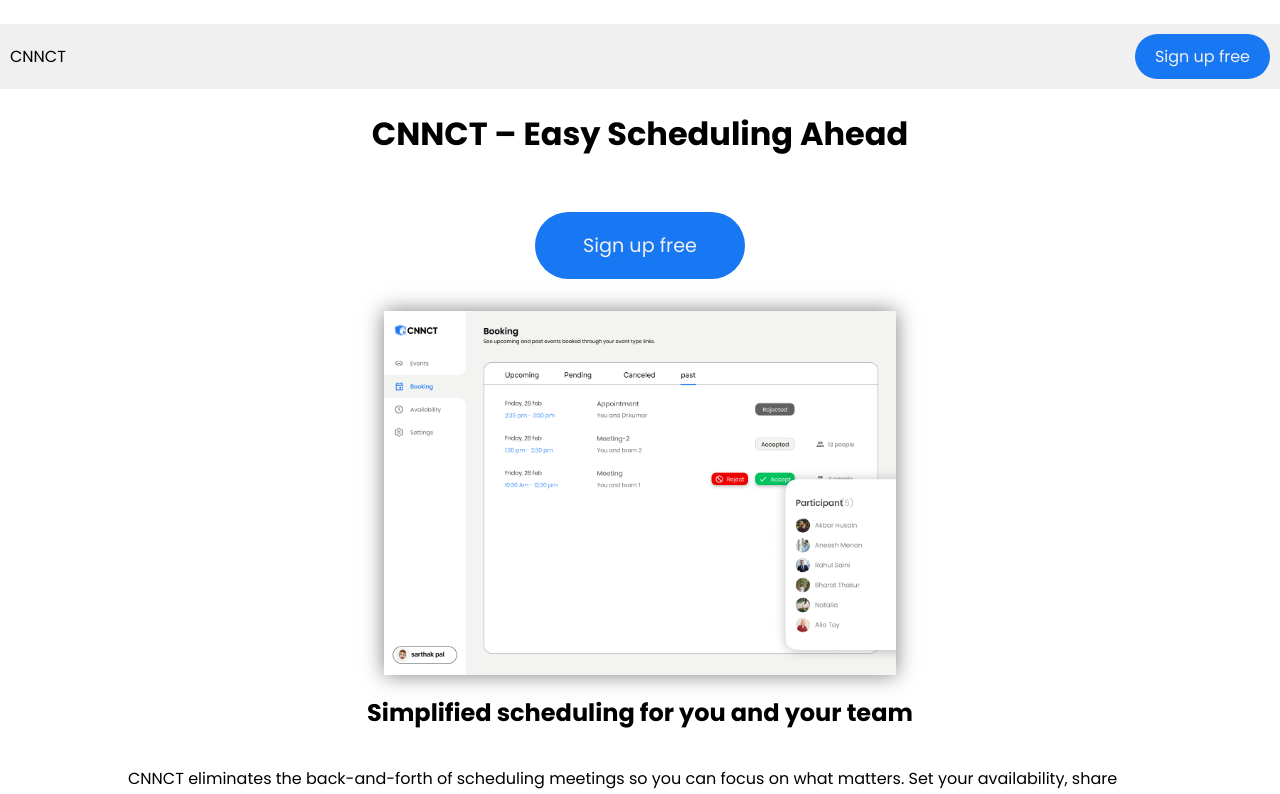
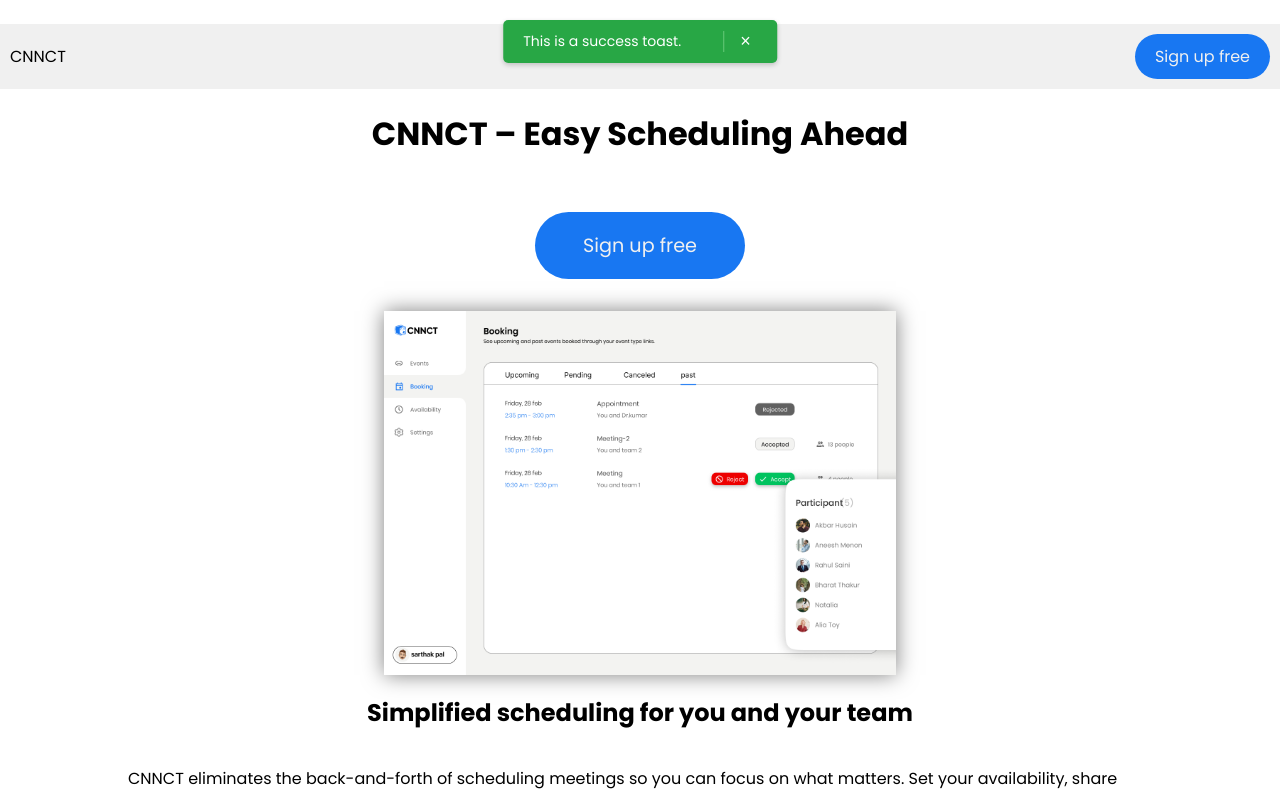
Before and after one commit to annuu1/meeting-scheduler, a React (Vite) app in the folder frontend/: page / in a window 1280 px wide. Shown: the top 794 px of the page. Built offline with nearby package versions, Linux system fonts and the light colour scheme.

Commit message:
`Update ToastContainer component and Toast styles`

```diff
--- a/frontend/src/components/ui/ToastContainer.jsx
+++ b/frontend/src/components/ui/ToastContainer.jsx
@@ -3,12 +3,12 @@ import Toast from './Toast';
 
 const ToastContainer = () => {
   const [toasts, setToasts] = useState([
-    // {
-    //   id: 1,
-    //   message: 'This is a success toast.',
-    //   type: 'success',
-    //   duration: 30000
-    // }
+    {
+      id: 1,
+      message: 'This is a success toast.',
+      type: 'success',
+      duration: 30000
+    }
   ]);
 
   const addToast = (message, type = 'success', duration = 3000) => {
--- a/frontend/src/styles/Toast.module.css
+++ b/frontend/src/styles/Toast.module.css
@@ -1,7 +1,8 @@
 .toast {
   position: fixed;
   top: 20px;
-  right: 20px;
+  left: 50%;
+  transform: translateX(-50%);
   padding: 10px 20px;
   border-radius: 5px;
   color: #fff;
@@ -14,7 +15,8 @@
   z-index: 1000;
   animation: slideIn 0.3s ease-in-out;
 }
-.message{
+
+.message {
   border-right: rgba(200, 255, 200, 0.4) 1px solid;
 }
 
@@ -41,11 +43,11 @@
 
 @keyframes slideIn {
   from {
-    transform: translateX(100%);
+    transform: translate(-50%, -60%);
     opacity: 0;
   }
   to {
-    transform: translateX(0);
+    transform: translate(-50%, 0);
     opacity: 1;
   }
 }
```
